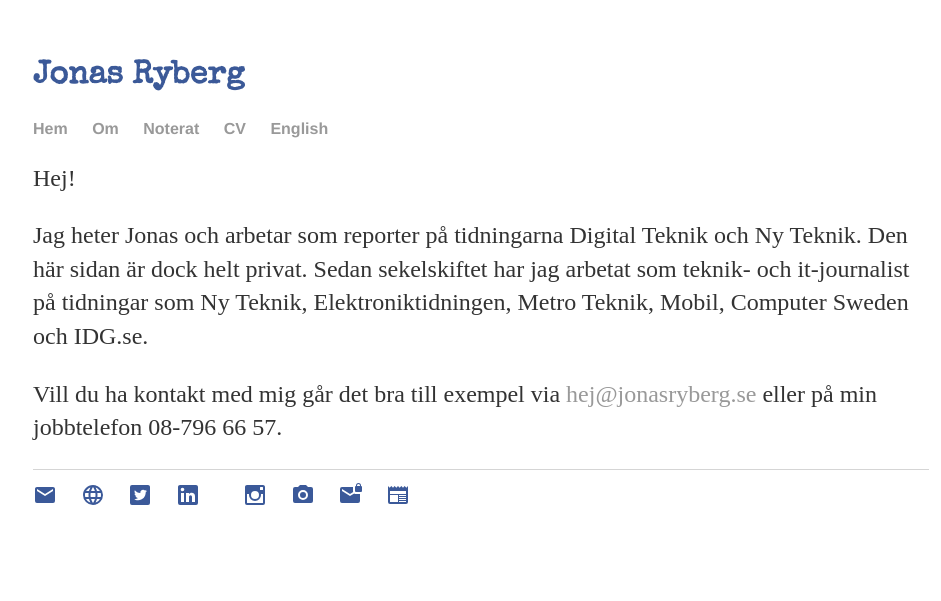
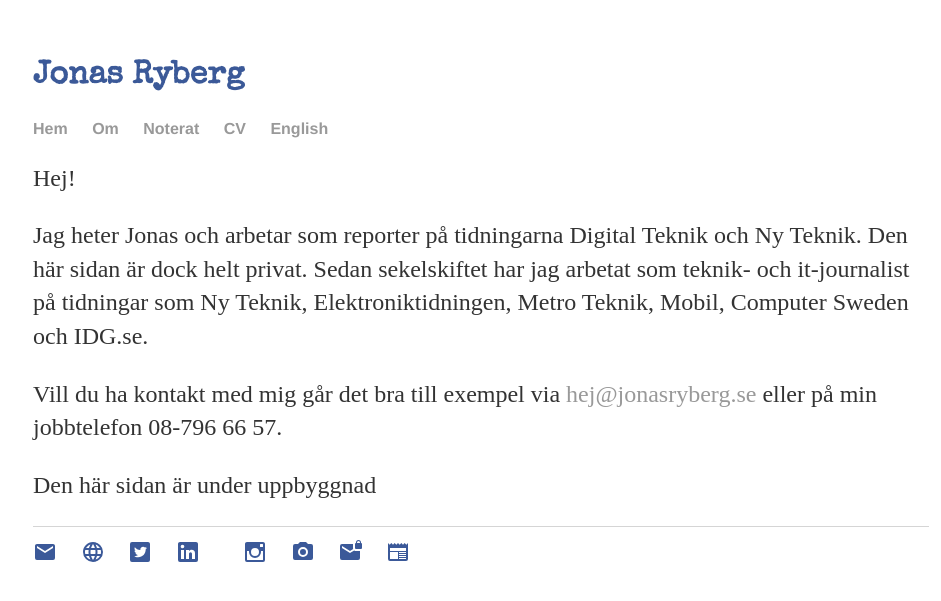
Before and after one commit to jonasryberg/test, a Jekyll site: the page index.html, which Jekyll copies as it is, in a window 1280 px wide. Shown: the top 601 px of the page, without its empty margins (159-1100 px from the left). Built offline with Jekyll 4.4.1, drawn with Linux system fonts in a browser that asks for light colours.

Commit message:
Update index.html

```diff
--- a/index.html
+++ b/index.html
@@ -29,7 +29,7 @@
 				document.write("<a href='" + "mail" + "to:" + namn1 + "@" + namn2 + "'>" + linktext + "</a>");
 				</script>
 eller på min jobbtelefon 08-796 66 57.
-  </P>
+  </P> <p>Den här sidan är under uppbyggnad</p>
 
   		<div><!-- /.blurb -->
 		</div><!-- /.container -->
```
